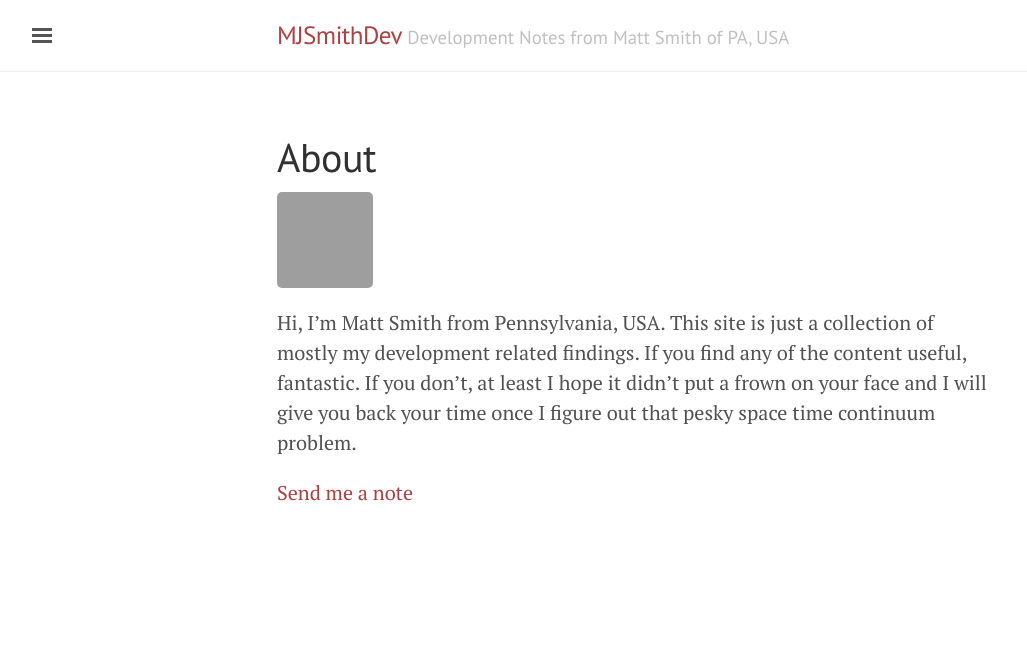
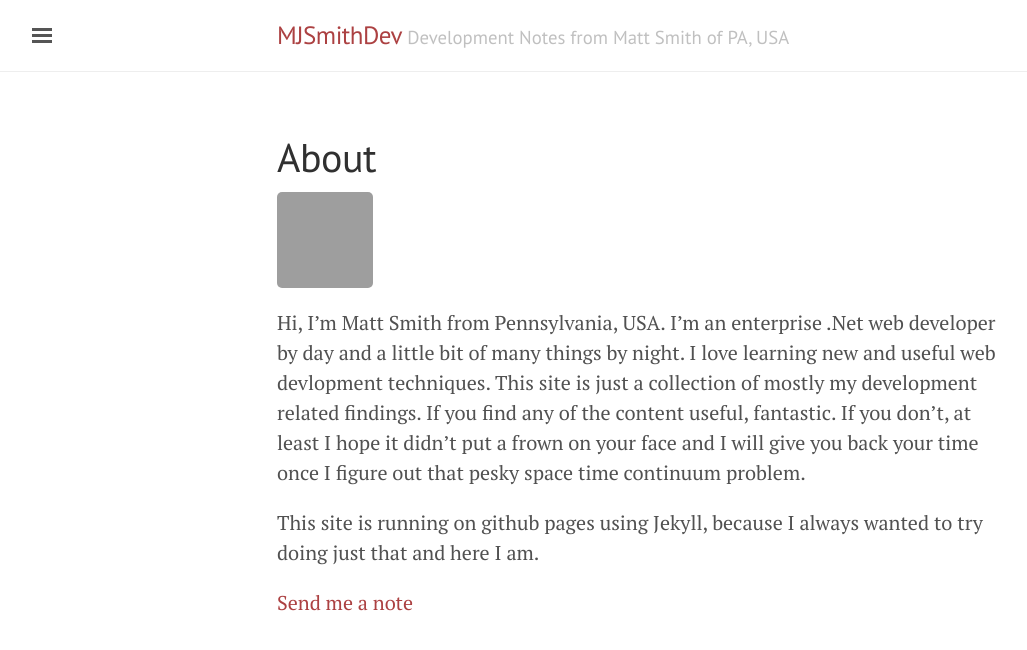
Before and after one commit to mattsmithdev/mattsmithdev.github.io, a Jekyll site: the page built from about.md, in a window 1280 px wide, cut to the strip 0-650 px from the top of the page. Shown: the whole strip, without its empty margins (3-1030 px from the left). Built offline with Jekyll 4.4.1, drawn with Linux system fonts in a browser that asks for light colours; grey boxes are pictures that could not be loaded.

Commit message:
Updated about.md

```diff
--- a/about.md
+++ b/about.md
@@ -4,7 +4,9 @@ title: About
 published: true
 ---
 
-![Matt Smith Dev](https://avatars0.githubusercontent.com/u/9366487?v=3&s=96) Hi, I'm Matt Smith from Pennsylvania, USA. This site is just a collection of mostly my development related findings. If you find any of the content useful, fantastic. If you don't, at least I hope it didn't put a frown on your face and I will give you back your time once I figure out that pesky space time continuum problem.
+![Matt Smith Dev](https://avatars0.githubusercontent.com/u/9366487?v=3&s=96) Hi, I'm Matt Smith from Pennsylvania, USA. I'm an enterprise .Net web developer by day and a little bit of many things by night. I love learning new and useful web devlopment techniques. This site is just a collection of mostly my development related findings. If you find any of the content useful, fantastic. If you don't, at least I hope it didn't put a frown on your face and I will give you back your time once I figure out that pesky space time continuum problem.
+
+This site is running on github pages using Jekyll, because I always wanted to try doing just that and here I am.
 
 <script type="text/javascript">
 //<![CDATA[
```
